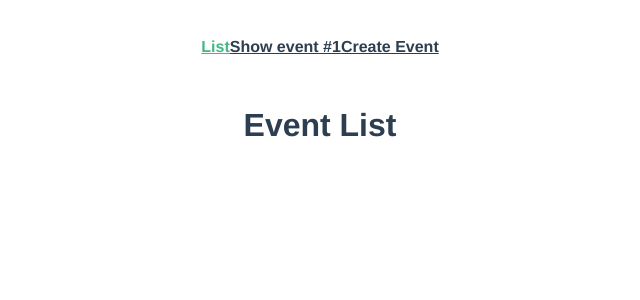
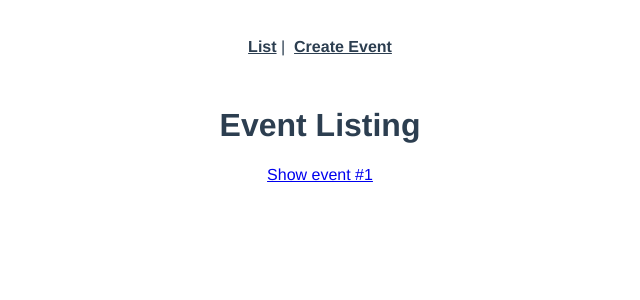
Before and after one commit to Athinanarof/vue-master-tutorial, a Vue app: page /#/ in a window 1280 px wide. Shown: the top 300 px of the page, without its empty margins (320-960 px from the left). Built offline with nearby package versions, Linux system fonts and the light colour scheme.

Commit message:
Dynamic Routing & History Mode.

```diff
--- a/src/App.vue
+++ b/src/App.vue
@@ -2,8 +2,7 @@
   <div id="app">
     <div id="nav">
       <!-- component to create a link -->
-      <router-link :to="{ name: 'event-list' }">List</router-link>
-      <router-link :to="{ name: 'event-show' }">Show event #1</router-link>
+      <router-link :to="{ name: 'event-list' }">List</router-link>&nbsp;|&nbsp;
       <router-link :to="{ name: 'event-create' }">Create Event</router-link>
     </div>
     <!-- Here it will be render the component -->
--- a/src/router/index.js
+++ b/src/router/index.js
@@ -5,7 +5,7 @@
 import EventShow from '../views/EventShow.vue'
 
 Vue.use(VueRouter)
-
+const mode = 'history'
 const routes = [
   {
     path: '/',
@@ -13,9 +13,10 @@
     component: EventList
   },
   {
-    path: '/event',
+    path: '/event/:id', // dynamic segment
     name: 'event-show',
-    component: EventShow
+    component: EventShow,
+    props: true // Sending parameter via props
   },
   {
     path: '/event/create',
@@ -25,6 +26,7 @@
 ]
 
 const router = new VueRouter({
+  mode,
   routes
 })
 
--- a/src/views/EventCreate.vue
+++ b/src/views/EventCreate.vue
@@ -1,3 +1,3 @@
 <template>
-  <h1>Event Create</h1>
+  <h1>Create event</h1>
 </template>
--- a/src/views/EventList.vue
+++ b/src/views/EventList.vue
@@ -1,3 +1,6 @@
 <template>
-  <h1>Event List</h1>
+  <div>
+    <h1>Event Listing</h1>
+    <router-link :to="{ name: 'event-show', params: { id: '1' } }">Show event #1</router-link>
+  </div>
 </template>
--- a/src/views/EventShow.vue
+++ b/src/views/EventShow.vue
@@ -1,3 +1,8 @@
 <template>
-  <h1>Event Show</h1>
+  <h1>Showing event #{{ id }}</h1>
 </template>
+<script>
+export default {
+  props: ['id'] // Telling component receive specific propo
+}
+</script>
```
